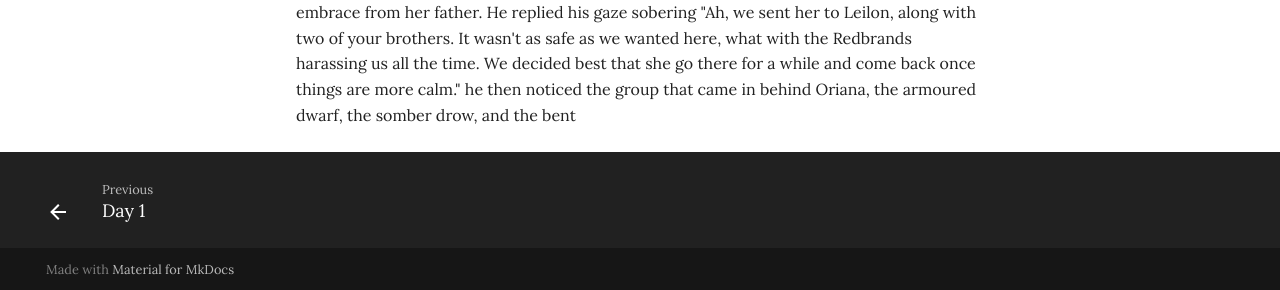
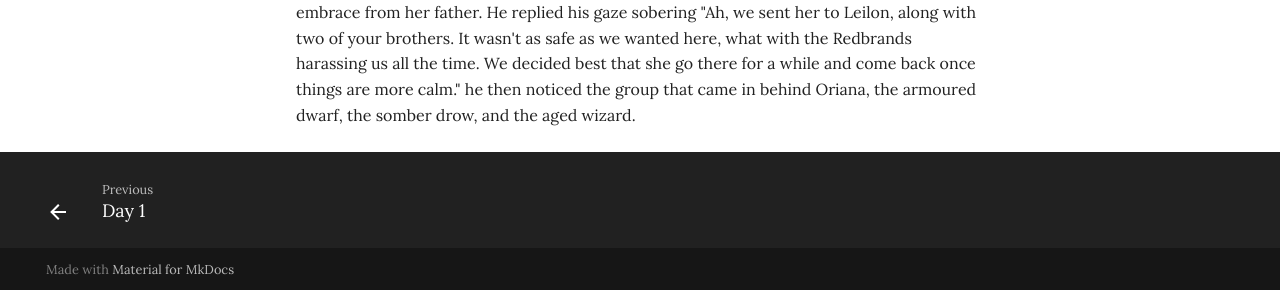
Before and after one commit to jonasmcferreira/adventures, an MkDocs documentation site: the page built from docs/phandelver/02.md, in a window 1280 px wide and 900 px high, scrolled down 10538 px. Shown: the part 607-897 px from the top of the window. Built offline with MkDocs 1.6.1 and Material for MkDocs 9.7.7, drawn with Linux system fonts in a browser that asks for light colours; some of the changed text lies outside the part shown.

Commit message:
modified docs/phandelver/02.md

```diff
--- a/docs/phandelver/02.md
+++ b/docs/phandelver/02.md
@@ -232,4 +232,4 @@ Her father turned, and his eyes widened in shock. "Orianna?" his father gasped.
 
 After a moment of stunned silence, Orianna's father rushed to embrace her. "We thought we'd lost you forever," her father said, his voice choked with emotion. He was a large individual, tall in size and with a big round belly. He had an apron, dirty from his chores, thick arms from manual labour and his knuckles were bruised.
 
-"I've missed you so much. Where is mom?" said Orianna, now relieved from receiving a large embrace from her father. He replied his gaze sobering "Ah, we sent her to Leilon, along with two of your brothers. It wasn't as safe as we wanted here, what with the Redbrands harassing us all the time. We decided best that she go there for a while and come back once things are more calm." he then noticed the group that came in behind Oriana, the armoured dwarf, the somber drow, and the bent
+"I've missed you so much. Where is mom?" said Orianna, now relieved from receiving a large embrace from her father. He replied his gaze sobering "Ah, we sent her to Leilon, along with two of your brothers. It wasn't as safe as we wanted here, what with the Redbrands harassing us all the time. We decided best that she go there for a while and come back once things are more calm." he then noticed the group that came in behind Oriana, the armoured dwarf, the somber drow, and the aged wizard.
```
